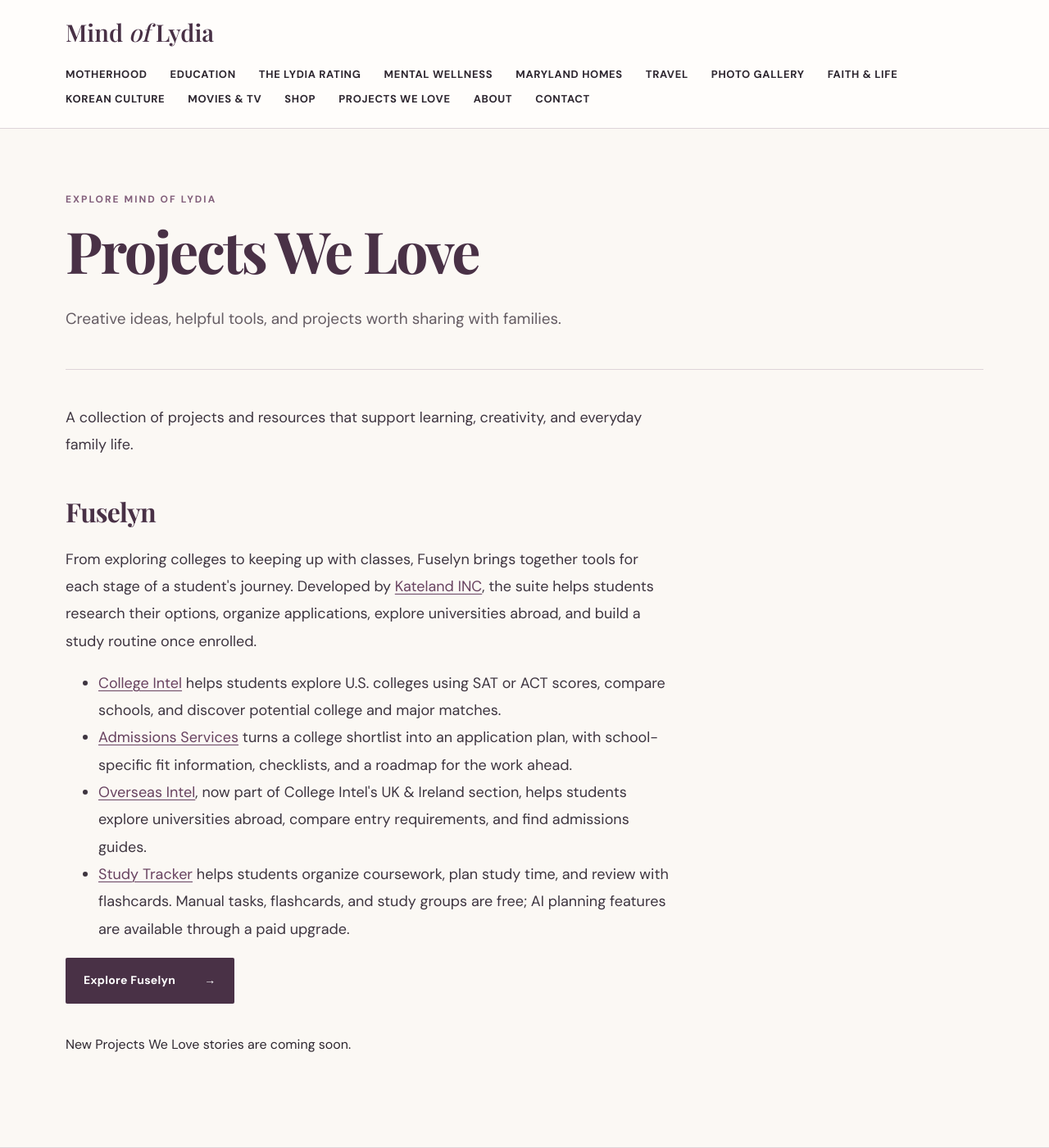
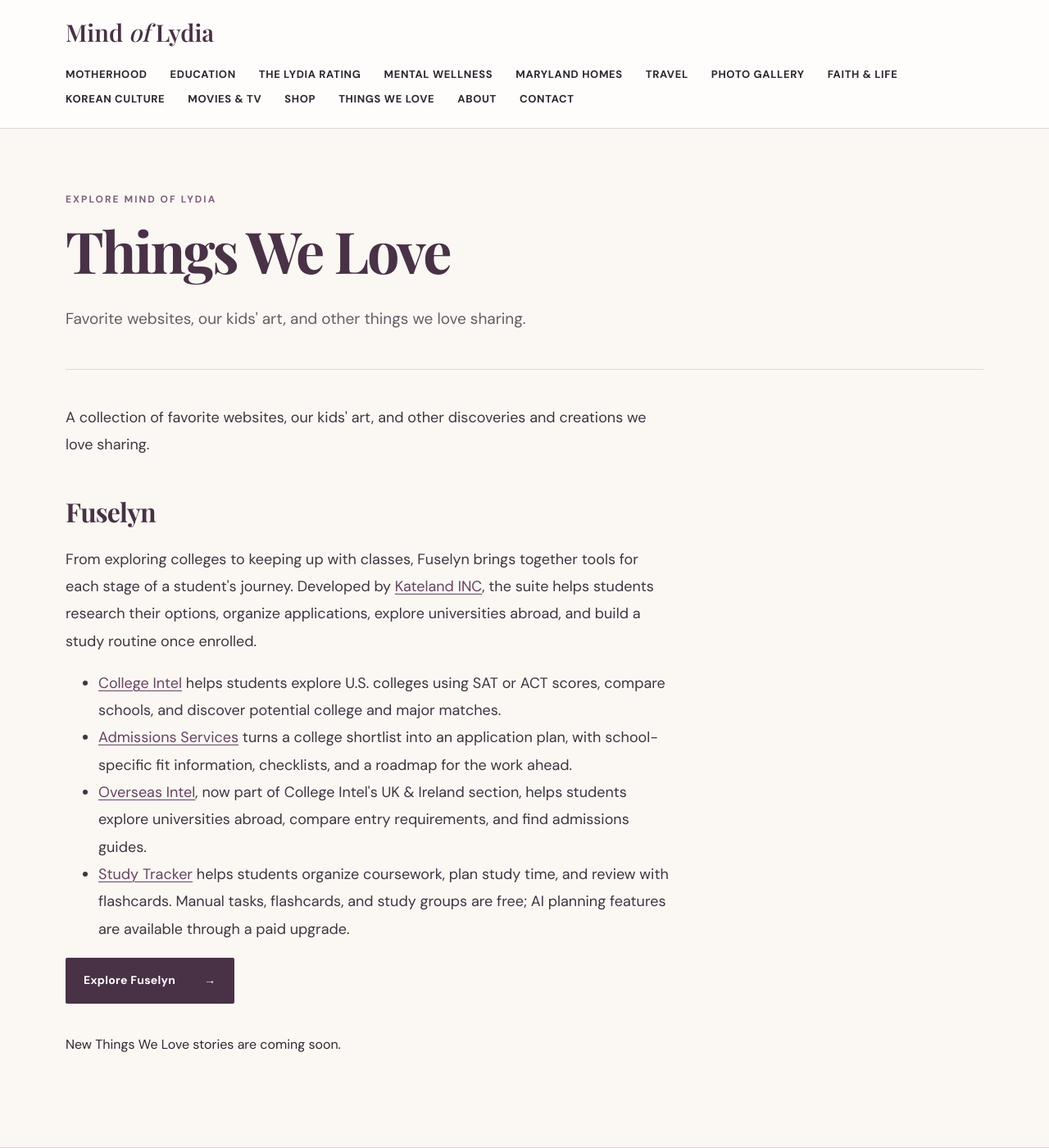
Before and after one commit to lydiarim22-coder/mindoflydia, a Jekyll site: the page built from projects-we-love.md, in a window 1280 px wide and 1400 px high. Shown: the whole window at 82% size. Built offline with Jekyll 4.4.1, drawn with Linux system fonts in a browser that asks for light colours; some web fonts are replaced.

Commit message:
Rename Projects We Love to Things We Love

```diff
--- a/_layouts/default.html
+++ b/_layouts/default.html
@@ -47,7 +47,7 @@
           <a href="{{ '/korean-culture/' | relative_url }}">Korean Culture</a>
           <a href="{{ '/movies-tv/' | relative_url }}">Movies &amp; TV</a>
           <a href="{{ '/shop/' | relative_url }}">Shop</a>
-          <a href="{{ '/projects-we-love/' | relative_url }}">Projects We Love</a>
+          <a href="{{ '/projects-we-love/' | relative_url }}">Things We Love</a>
           <a href="{{ '/about/' | relative_url }}">About</a>
           <a href="{{ '/contact/' | relative_url }}">Contact</a>
         </nav>
--- a/projects-we-love.md
+++ b/projects-we-love.md
@@ -1,11 +1,11 @@
 ---
 layout: section
-title: Projects We Love
+title: Things We Love
 permalink: /projects-we-love/
 category: projects-we-love
-description: Creative ideas, helpful tools, and projects worth sharing with families.
+description: Favorite websites, our kids' art, and other things we love sharing.
 ---
-<p>A collection of projects and resources that support learning, creativity, and everyday family life.</p>
+<p>A collection of favorite websites, our kids' art, and other discoveries and creations we love sharing.</p>
 
 <h2>Fuselyn</h2>
 <p>From exploring colleges to keeping up with classes, Fuselyn brings together tools for each stage of a student's journey. Developed by <a href="https://katelandinc.com/">Kateland INC</a>, the suite helps students research their options, organize applications, explore universities abroad, and build a study routine once enrolled.</p>
```
Also changed, not shown: about.md (+1 -1 lines), index.md (+1 -1 lines), README.md.
